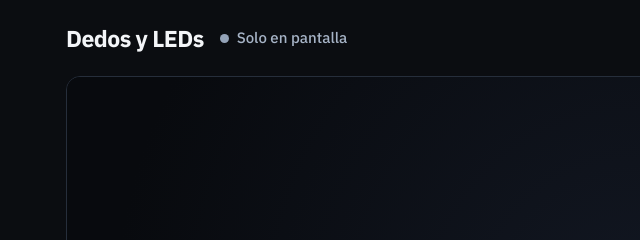
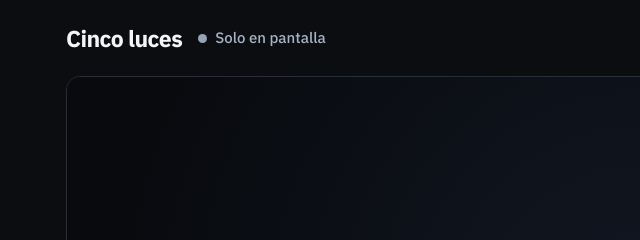
Before and after one commit to hbelardita/dedos-leds, a plain HTML site: page web/index.html in a window 1280 px wide. Shown: the top 240 px of the page, 0-640 px from the left. Drawn offline with Linux system fonts and the light colour scheme.

Commit message:
fix(ui): cambio de titulo de la pagina

```diff
--- a/web/index.html
+++ b/web/index.html
@@ -3,14 +3,14 @@
 <head>
   <meta charset="utf-8">
   <meta name="viewport" content="width=device-width, initial-scale=1">
-  <title>Dedos y LEDs</title>
+  <title>Cinco luces</title>
   <link rel="stylesheet" href="style.css">
 </head>
 <body>
   <main class="instrumento">
     <header class="barra">
       <div class="identidad">
-        <h1>Dedos y LEDs</h1>
+        <h1>Cinco luces</h1>
         <p id="estado-hardware" class="telemetria-hardware" data-nivel="simulado" role="status" aria-live="polite">
           <span class="punto-estado" aria-hidden="true"></span>
           <span id="estado-hardware-texto">Solo en pantalla</span>
```
